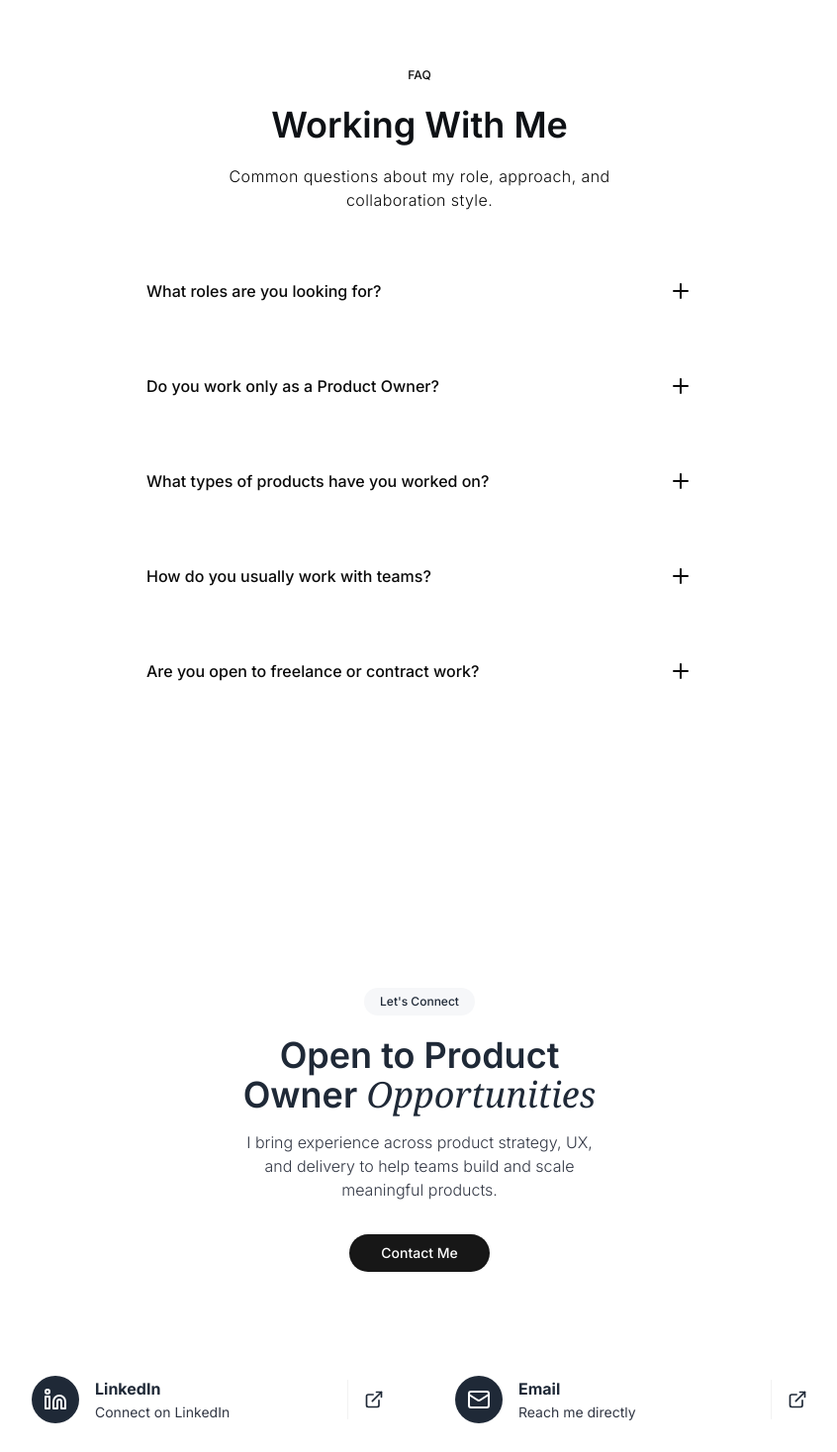
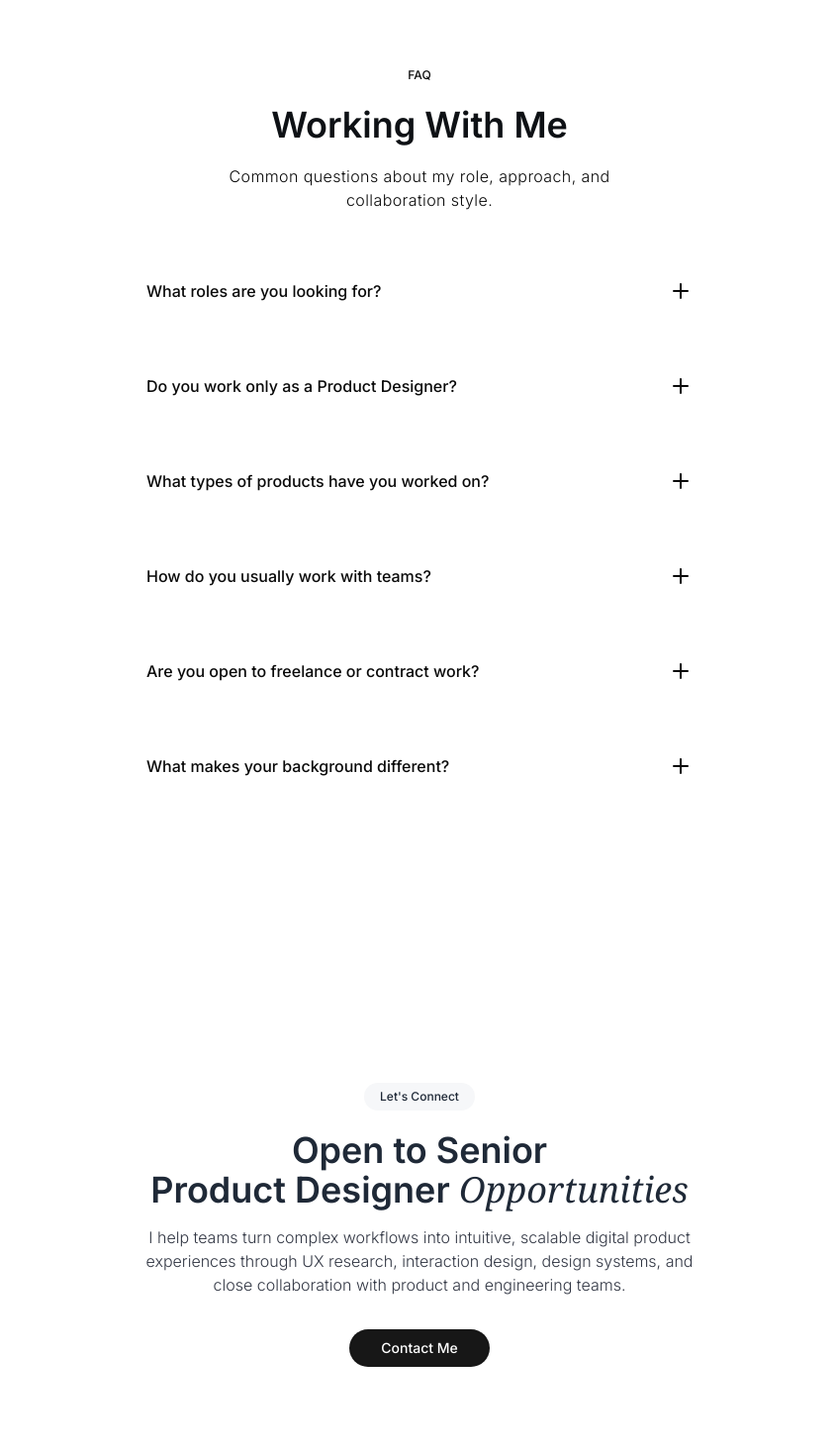
Before and after one commit to charm91/my-portfolio, a Next.js app: page / in a window 1280 px wide. Shown: the part 6947-8414 px from the top of the page at 99% size, without its empty margins (216-1062 px from the left). Built offline with nearby package versions, Linux system fonts and the light colour scheme; no server answers.

Commit message:
refactor(copy): update positioning from Product Owner to Senior Product Designer
Co-authored-by: Claude <noreply@anthropic.com>

```diff
--- a/src/components/FAQ.jsx
+++ b/src/components/FAQ.jsx
@@ -11,23 +11,27 @@ import {
 const faqs = [
   {
     q: "What roles are you looking for?",
-    a: "I'm looking for Product Owner or Product Manager roles in product-led teams, working closely with design and engineering to shape strategy and delivery.",
+    a: "I'm looking for Senior Product Designer roles where I can work on complex product experiences across fintech, SaaS, and multi-role platforms. I'm especially interested in teams that value strong UX craft, product thinking, and close collaboration between design, product, and engineering.",
   },
   {
-    q: "Do you work only as a Product Owner?",
-    a: "While my long-term focus is Product Ownership, I bring hands-on experience in UX design and frontend development, which helps me collaborate closely with designers and engineers.",
+    q: "Do you work only as a Product Designer?",
+    a: "Product design is my core focus, but I bring strong product ownership and frontend awareness from working closely with founders, product teams, and engineers. This helps me design experiences that are not only user-centered, but also practical to build and aligned with business goals.",
   },
   {
     q: "What types of products have you worked on?",
-    a: "I've worked on internal platforms, B2B and B2C products, and multi-role systems in areas like HR tech and education platforms.",
+    a: "I've worked on fintech products, digital banking journeys, HR SaaS platforms, education platforms, internal tools, and multi-role systems. Much of my experience involves turning complex workflows into clear, scalable product experiences.",
   },
   {
     q: "How do you usually work with teams?",
-    a: "I work closely with stakeholders, designers, and engineers to clarify problems, prioritize scope, and move ideas from concept to delivery in an iterative way.",
+    a: "I work closely with product managers, engineers, business stakeholders, and domain experts to understand problems, map workflows, explore solutions, prototype interactions, and refine designs through feedback and iteration.",
   },
   {
     q: "Are you open to freelance or contract work?",
-    a: "I'm open to full-time Product Owner roles and selective contract opportunities that involve product discovery, UX strategy, or early-stage product setup.",
+    a: "I'm primarily open to full-time Senior Product Designer roles, but I'm also open to selective contract opportunities involving product design, UX strategy, design systems, complex workflow design, or early-stage product discovery.",
+  },
+  {
+    q: "What makes your background different?",
+    a: "My background combines product design, interaction design, product ownership, and frontend experience. This helps me bridge user needs, business requirements, and technical constraints when designing practical, scalable product experiences.",
   },
 ];
 
--- a/src/components/Footer.jsx
+++ b/src/components/Footer.jsx
@@ -31,7 +31,7 @@ export function Footer() {
             className="section-title text-center mb-4"
             style={{ color: textPrimary }}
           >
-            Open to Product <br /> Owner
+            Open to Senior <br /> Product Designer
             <span className="font-serif italic font-normal">
               {" "}
               Opportunities
@@ -41,8 +41,9 @@ export function Footer() {
             className="text-sm md:text-base max-w-xl font-light mx-auto mb-8"
             style={{ color: textSecondary }}
           >
-            I bring experience across product strategy, UX, <br /> and delivery
-            to help teams build and scale <br /> meaningful products.
+            I help teams turn complex workflows into intuitive, scalable digital
+            product experiences through UX research, interaction design, design
+            systems, and close collaboration with product and engineering teams.
           </p>
           <Button
             size="lg"
```
